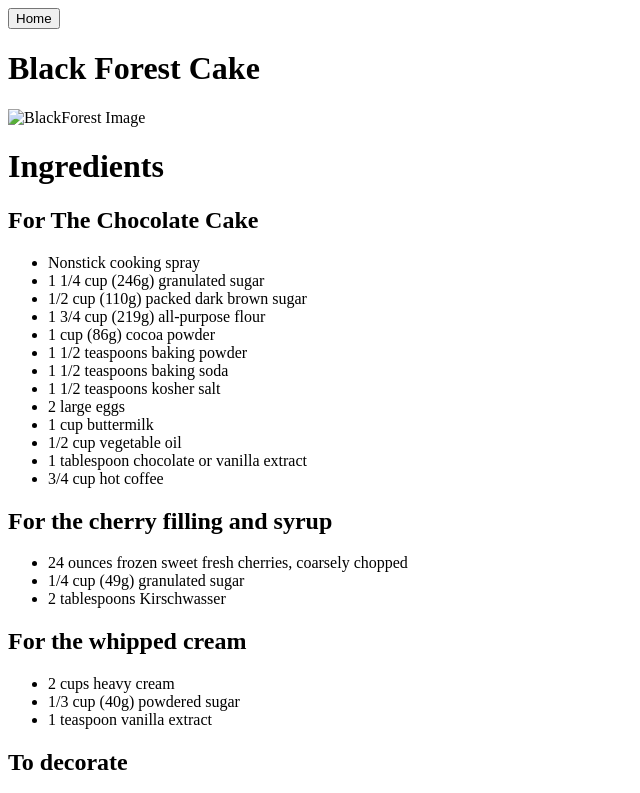
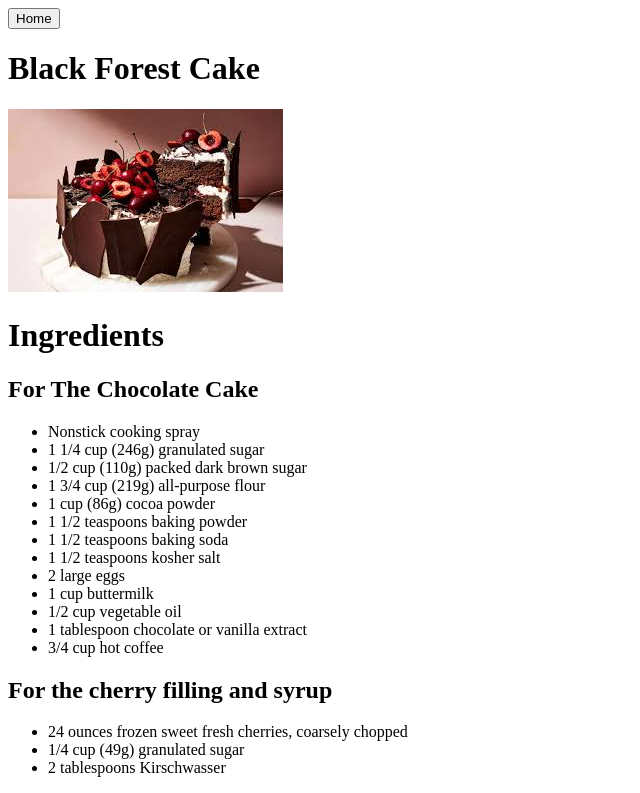
Before and after one commit to NdunuChege/EWSHEEI-BAKERS, a plain HTML site: page blackforest.html in a window 1280 px wide. Shown: the top 793 px of the page, without its empty margins (0-640 px from the left). Drawn offline with Linux system fonts and the light colour scheme; the site is published under a folder, as on GitHub Pages, so addresses that start at the root find nothing.

Commit message:
Update blackforest.html

```diff
--- a/blackforest.html
+++ b/blackforest.html
@@ -13,7 +13,7 @@
         <button onclick="location.href='index.html';">Home</button>
         <h1>Black Forest Cake</h1>
     </div>
-    <img src="/assets/images,/blackforest.jpeg" alt="BlackForest Image">
+    <img src="./assets/images,/blackforest.jpeg" alt="BlackForest Image">
     <h1>Ingredients</h1>
     <h2>For The Chocolate Cake</h2>
     <ul>
```
